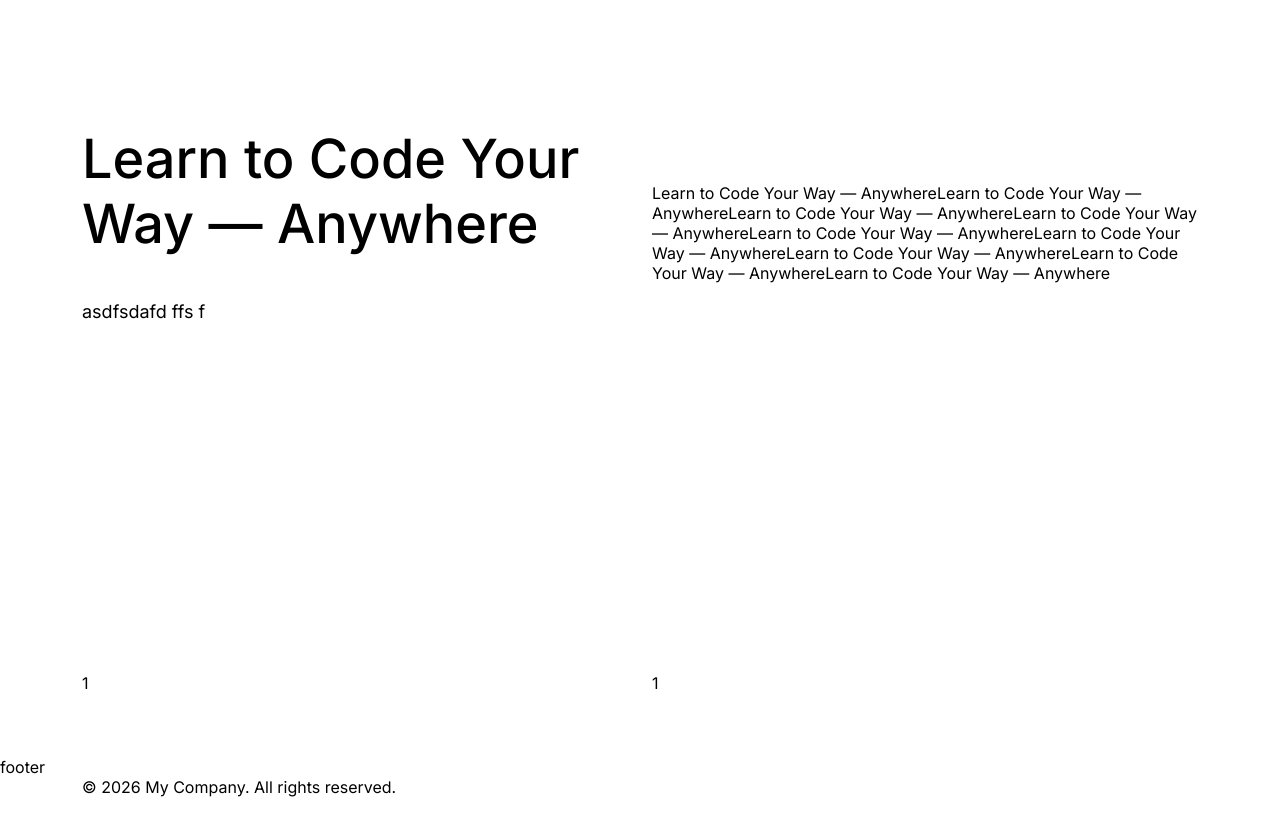
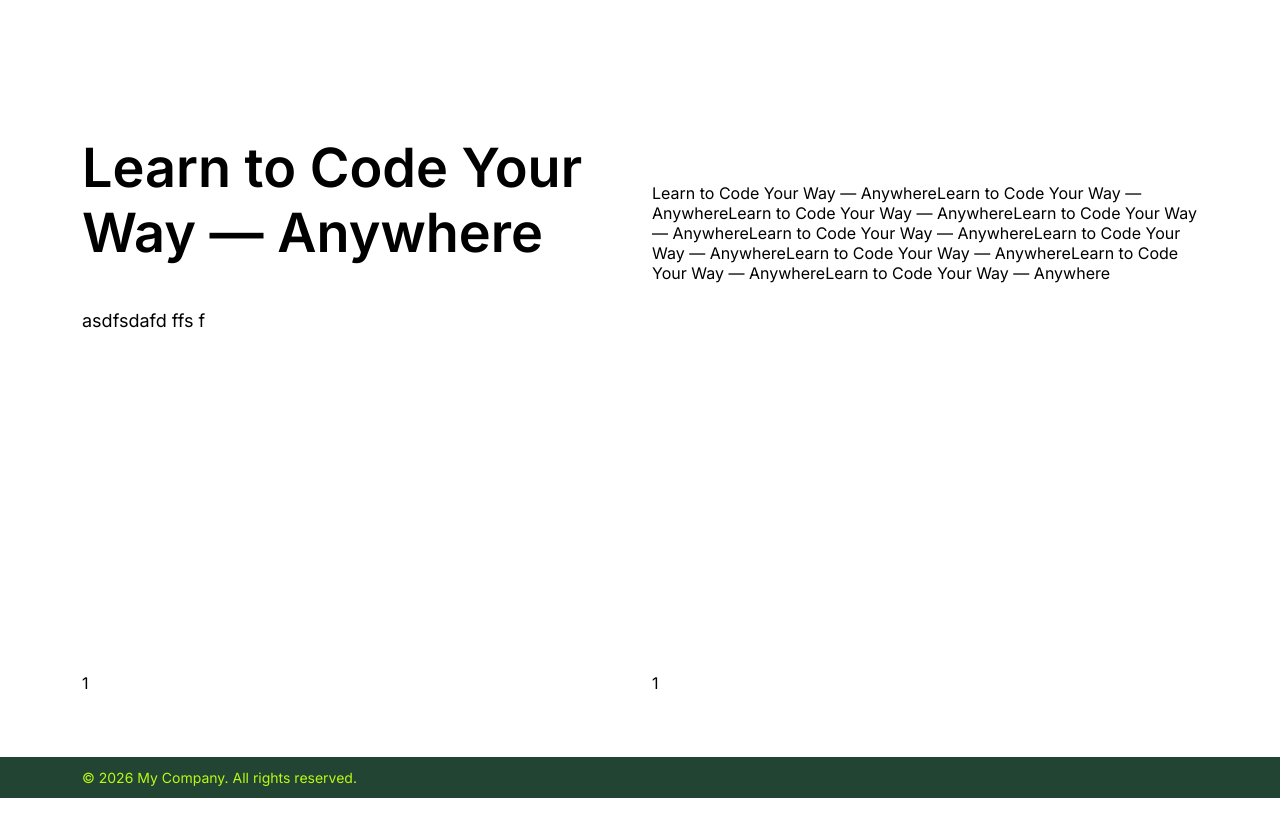
Before and after one commit to ashishmangla0/devwala, a Next.js app: page / in a window 1280 px wide. Shown: the part 260-1073 px from the top of the page. Built offline with nearby package versions, Linux system fonts and the light colour scheme.

Commit message:
add utiles

```diff
--- a/app/components/body/Body.tsx
+++ b/app/components/body/Body.tsx
@@ -5,21 +5,25 @@ import styles from "./body.module.scss";
 type BodyProps = HTMLAttributes<HTMLElement> & {
   /** Element to render. Defaults to "p". */
   as?: "p" | "span" | "div";
+  /** Font size: "normal" = 1rem, "medium" = 14px, "small" = 12px. */
+  size?: "normal" | "medium" | "small";
   children: ReactNode;
 };
 
 export function Body({
   as: Tag = "p",
+  size="normal",
   children,
-  className,
+  className="",
   ...props
 }: BodyProps) {
   const Element = Tag as ElementType;
+  const sizeClass = styles[`body_${size}`];
 
   return (
     <Element
       {...props}
-      className={[styles.body, className].filter(Boolean).join(" ")}
+      className={`${styles.body} ${sizeClass} ${className}`}
     >
       {children}
     </Element>
--- a/app/components/body/body.module.scss
+++ b/app/components/body/body.module.scss
@@ -1,3 +1,15 @@
 .body {
   color: inherit;
+
+  &_normal {
+    font-size: var(--font-size-base);
+  }
+
+  &_medium {
+    font-size: var(--font-size-md);
+  }
+
+  &_small {
+    font-size: var(--font-size-sm);
+  }
 }
--- a/app/components/footer/Footer.tsx
+++ b/app/components/footer/Footer.tsx
@@ -1,11 +1,20 @@
+import { Body } from "../body"
+import { getYear } from "@/utils/date";
+import styles from "./footer.module.scss"
+
 export const Footer = () => {
     return (
         <footer>
-            footer
 
-            <div className="container">
-                <p>&copy; 2026 My Company. All rights reserved.</p>
+            <section className={`${styles.footer_copyright}`}>
+                 <div className="container">
+                <Body as="p" size="medium">
+                    &copy; {getYear()} My Company. All rights reserved.
+                </Body>
             </div>
+                </section>
+
+
         </footer>
     )
 }
--- a/app/components/footer/footer.module.scss
+++ b/app/components/footer/footer.module.scss
@@ -0,0 +1,7 @@
+.footer{
+    &_copyright{
+        background-color: var(--background-secondary);
+        padding-block: 12px;
+        color: var(--background-primary);
+    }
+}
--- a/app/components/hero/hero.module.scss
+++ b/app/components/hero/hero.module.scss
@@ -14,8 +14,8 @@
   }
 
   &_title{
-    font-size:54px;
-    font-weight: 500;
+    //font-size:54px;
+    //font-weight: 500;
   }
   &_content {
     display: flex;
--- a/styles/_reset.scss
+++ b/styles/_reset.scss
@@ -20,3 +20,8 @@ a{
 code, pre, kbd, samp {
     font-family: var(--font-mono), ui-monospace, SFMono-Regular, Menlo, monospace;
 }
+
+
+p:last-child{
+    margin-bottom: 0;
+}
--- a/styles/_root.scss
+++ b/styles/_root.scss
@@ -3,6 +3,8 @@
 :root {
 	--text-color: #{variables.$text};
 	--font-size-base: #{variables.$font-size-base};
+	--font-size-md: #{variables.$font-size-md};
+	--font-size-sm: #{variables.$font-size-sm};
 
 	@each $name, $color in variables.$theme-colors {
 		--background-#{$name}: #{$color};
--- a/styles/_variables.scss
+++ b/styles/_variables.scss
@@ -1,8 +1,10 @@
-$primary: #baf915;
-$secondary: #224433;
-$text: #191919;
-$gray-100: #f5f5f5;
-$font-size-base:              1rem !default;
+$primary:                   #baf915;
+$secondary:                 #224433;
+$text:                      #191919;
+$gray-100:                  #f5f5f5;
+$font-size-base:            1rem !default;
+$font-size-md:                $font-size-base * .875 !default;
+$font-size-sm:                $font-size-base * .75 !default;
 
 $theme-colors: (
   "primary": $primary,
--- /dev/null
+++ b/utils/date.ts
@@ -0,0 +1,2 @@
+/** Returns the current year, e.g. for copyright lines. */
+export const getYear = () => new Date().getFullYear();
```
